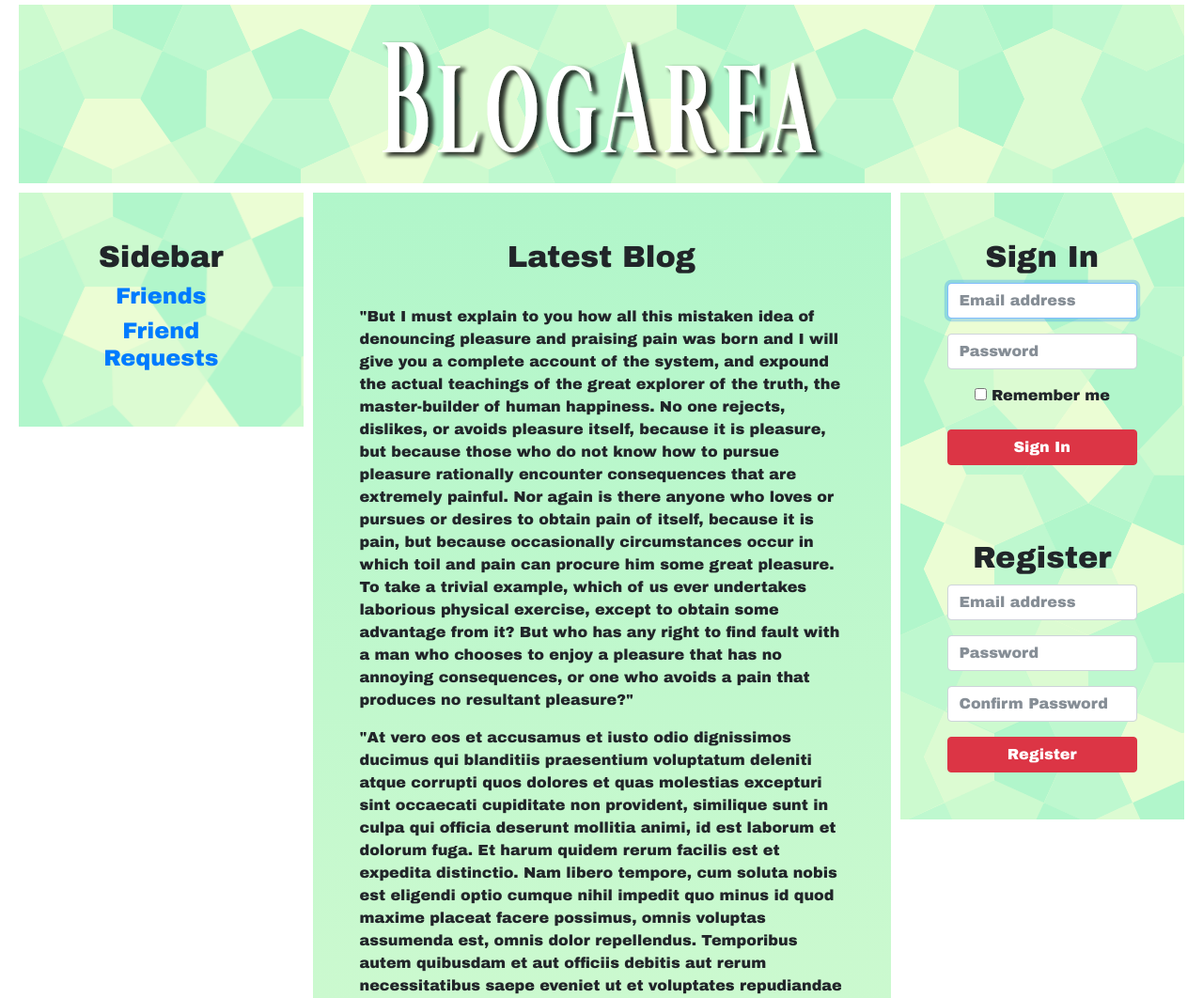
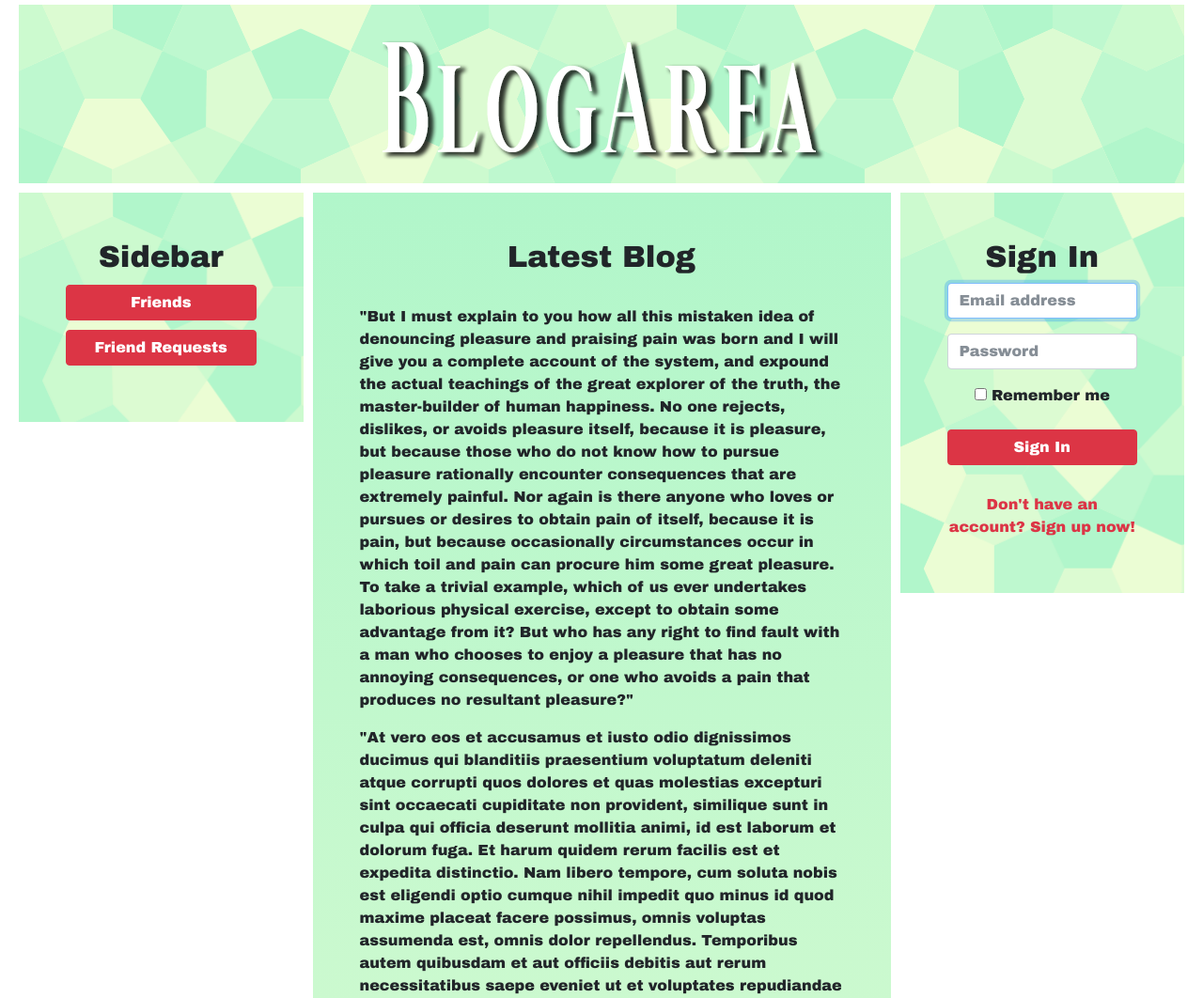
Before and after one commit to mitchellm/DWD-Blog, a PHP site: page /login.html in a window 1280 px wide. Shown: the top 1062 px of the page at 94% size. Run offline with PHP 8.4, Linux system fonts and the light colour scheme; some libraries are stand-ins or nearby versions.

Commit message:
Updated Sidebars (html/css)

```diff
--- a/login.html
+++ b/login.html
@@ -34,9 +34,9 @@
   <div class="panel-group" id="accordion">
     <div class="panel panel-default">
       <div class="panel-heading">
-        <h4 class="panel-title">
+        <button class="btn btn-danger btn-block"
           <a data-toggle="collapse" data-parent="#accordion" href="#collapse1">Friends</a>
-        </h4>
+        </button>
       </div>
       <div id="collapse1" class="panel-collapse collapse in">
         <div class="panel-body">Friend1</br>Friend2</br>Friend3</br></div>
@@ -44,9 +44,9 @@
     </div>
     <div class="panel panel-default">
       <div class="panel-heading">
-        <h4 class="panel-title">
+        <button class="btn btn-danger btn-block"
           <a data-toggle="collapse" data-parent="#accordion" href="#collapse2">Friend Requests</a>
-        </h4>
+        </button>
       </div>
       <div id="collapse2" class="panel-collapse collapse">
         <div class="panel-body">Request1</br>Request2</br>Request3</br></div>
@@ -98,6 +98,41 @@
         <button type="submit" class="btn btn-danger btn-block">Sign In</button>
       </form>
 
+	  <label class="signup" data-toggle="modal" data-target="#register">Don't have an account? Sign up now!
+	  </label>
+
+	  <div id="register" class="modal fade" role="dialog">
+		<div class="modal-dialog">
+
+    <!-- Modal content-->
+    <div class="modal-content">
+	  <div class="modal-header">
+        <h4 class="modal-title">Register</h4>
+      </div>
+      <div class="modal-body">
+        <p>
+          <label class="sr-only">Email address</label>
+          <input type="email" placeholder="Email address" class="form-control" required>
+        </p>
+		<p>
+          <label class="sr-only">Password</label>
+          <input type="password" placeholder="Password" class="form-control" required>
+        </p>
+		<p>
+          <label class="sr-only">Confirm Password</label>
+          <input type="password" placeholder="Confirm Password" class="form-control" required>
+        </p>
+
+      </div>
+      <div class="modal-footer">
+        <button type="submit" class="btn btn-danger btn-block">Register</button>
+      </div>
+    </div>
+
+  </div>
+</div>
+
+<!--
       <form class="form-register">
         <h1 class="text-center">Register</h1>
         <p>
@@ -120,7 +155,7 @@
 
       </div>
       </div>
-
+-->
 
     </div>
 
--- a/logincss.css
+++ b/logincss.css
@@ -24,7 +24,16 @@
 .form-signin{
   vertical-align: middle;
   width:100%;
-  margin-bottom:80px;
+  margin-bottom:30px;
+}
+
+.signup{
+  color: #DC3546;
+}
+
+.signup:hover{
+  color: blue;
+  cursor: pointer;
 }
 
 .form-register{
@@ -32,8 +41,21 @@
   width:100%;
 }
 
-.box{
-  border:1px red dotted;
+.btn{
+  margin-top:10px;
+  margin-bottom:10px;
+}
+
+.btn:hover{
+  cursor: pointer;
+}
+
+.modal-title{
+  margin: 0 auto;
+}
+
+.modal-backdrop{
+  background-color: black;
 }
 
 .leftpane {
```
